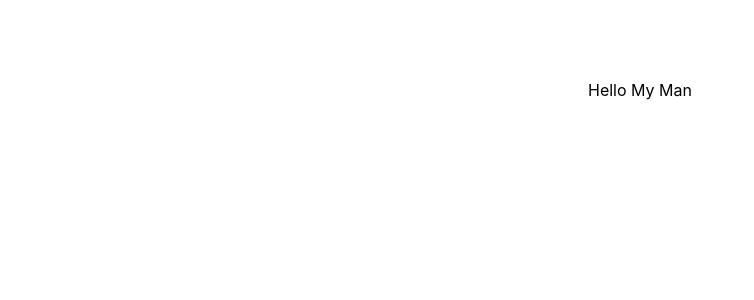
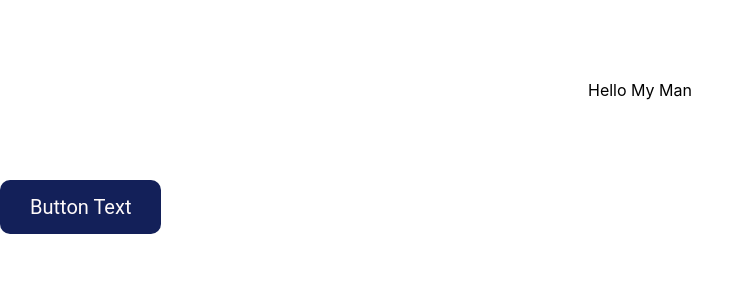
Before and after one commit to lucaskronlachner/installations-tool-infoniqa, a React (Create React App) app in the folder infoniqa-installation-tool/: page / in a window 1280 px wide. Shown: the top 300 px of the page, without its empty margins (0-754 px from the left). Built offline with nearby package versions, Linux system fonts and the light colour scheme.

Commit message:
Changed ButtonComp

```diff
--- a/infoniqa-installation-tool/src/App.js
+++ b/infoniqa-installation-tool/src/App.js
@@ -1,7 +1,7 @@
 import logo from './logo.svg';
 import './App.css';
 import ColorPickerComp from './components/ColorPicker Component/ColorPickerComp';
-
+import ButtonComp from './components/Button Component/ButtonComp'
 function App() {
   return (
     <div className="App">
--- a/infoniqa-installation-tool/src/components/Button/ButtonComp.js
+++ b/infoniqa-installation-tool/src/components/Button/ButtonComp.js
@@ -0,0 +1,39 @@
+import React from "react";
+import "./ButtonStyle.css";
+
+const STYLES = [
+    "btn--primary--solid",
+    "btn--warning--solid",
+    "btn--danger--solid",
+    "btn--success--solid",
+    "btn--primary--outline",
+    "btn--warning--outline",
+    "btn--danger--outline",
+    "btn--success--outline",
+]
+
+const SIZES = [
+    "btn--medium",
+    "btn--large",
+]
+
+export const Button = ({
+    children,
+    type,
+    onClick,
+    buttonStyle,
+    buttonSize
+}) => {
+
+    const checkButtonStyle = STYLES.includes(buttonStyle) ? buttonStyle : STYLES[0];
+
+    const checkButtonSize = SIZES.includes(buttonSize) ? buttonSize : SIZES[0];
+
+    return (
+        <button className={`btn ${checkButtonStyle} ${checkButtonSize}`} onClick={onClick} type={type}>
+            {children}
+        </button>
+    )
+}
+
+export default Button;
--- /dev/null
+++ b/infoniqa-installation-tool/src/components/Button/ButtonStyle.css
@@ -0,0 +1,77 @@
+:root {
+    --primary: #132059;
+    --warning: #ffd028;
+    --danger: #FF4C0C;
+    --success: #8390FA;
+    --white: #FFFAFA;;
+    --dark: #181717;
+}
+
+.btn {
+    font-family: "Roboto", sans-serif;
+    font-weight: 400;
+    border-radius: 10px;
+    cursor: pointer;
+    transition: transform 0.3s ease;
+}
+
+.btn:hover {
+    transform: translateY(-3px);
+    background-color: var(--success);
+}
+
+/* Button Colors and Styles*/
+.btn--primary--solid {
+    background-color: var(--primary);
+    color: var(--white);
+    border: none;
+}
+
+.btn--warning--solid {
+    background-color: var(--warning);
+    color: var(--dark);
+    border: none;
+}
+
+.btn--danger--solid {
+    background-color: var(--danger);
+    color: var(--white);
+    border: none;
+}
+
+.btn--success-solid {
+    background-color: var(--success);
+    color: var(--white);
+    border: none;
+}
+
+.btn--primary--outline{
+    background-color: transparent;
+    border: 2px solid var(--primary);
+    color: var(--primary);
+}
+.btn--warning--outline{
+    background-color: transparent;
+    border: 2px solid var(--warning);
+    color: var(--warning);
+}
+.btn--danger--outline{
+    background-color: transparent;
+    border: 2px solid var(--danger);
+    color: var(--danger);
+}
+.btn--success--outline{
+    background-color: transparent;
+    border: 2px solid var(--success);
+    color: var(--success);
+}
+
+/*Button Sizes*/
+.btn--medium{
+    padding: 10px 20px;
+    font-size: 18px;
+}
+.btn--large{
+    padding: 15px 30px;
+    font-size: 20px;
+}
--- a/infoniqa-installation-tool/src/index.js
+++ b/infoniqa-installation-tool/src/index.js
@@ -3,10 +3,17 @@ import ReactDOM from 'react-dom';
 import './index.css';
 import Checkbox from './components/Checkbox/CheckboxComp';
 import reportWebVitals from './reportWebVitals';
+import Button from './components/Button/ButtonComp';
 
 ReactDOM.render(
   <React.StrictMode>
     <Checkbox/>
+    <Button
+    onClick={() =>{console.log("You Clicked on Me!")}}
+    type="button"
+    buttonStyle="btn--primary--solid"
+    buttonSize="btn--large"
+    >Button Text</Button>
   </React.StrictMode>,
   document.getElementById('root')
 );
```
